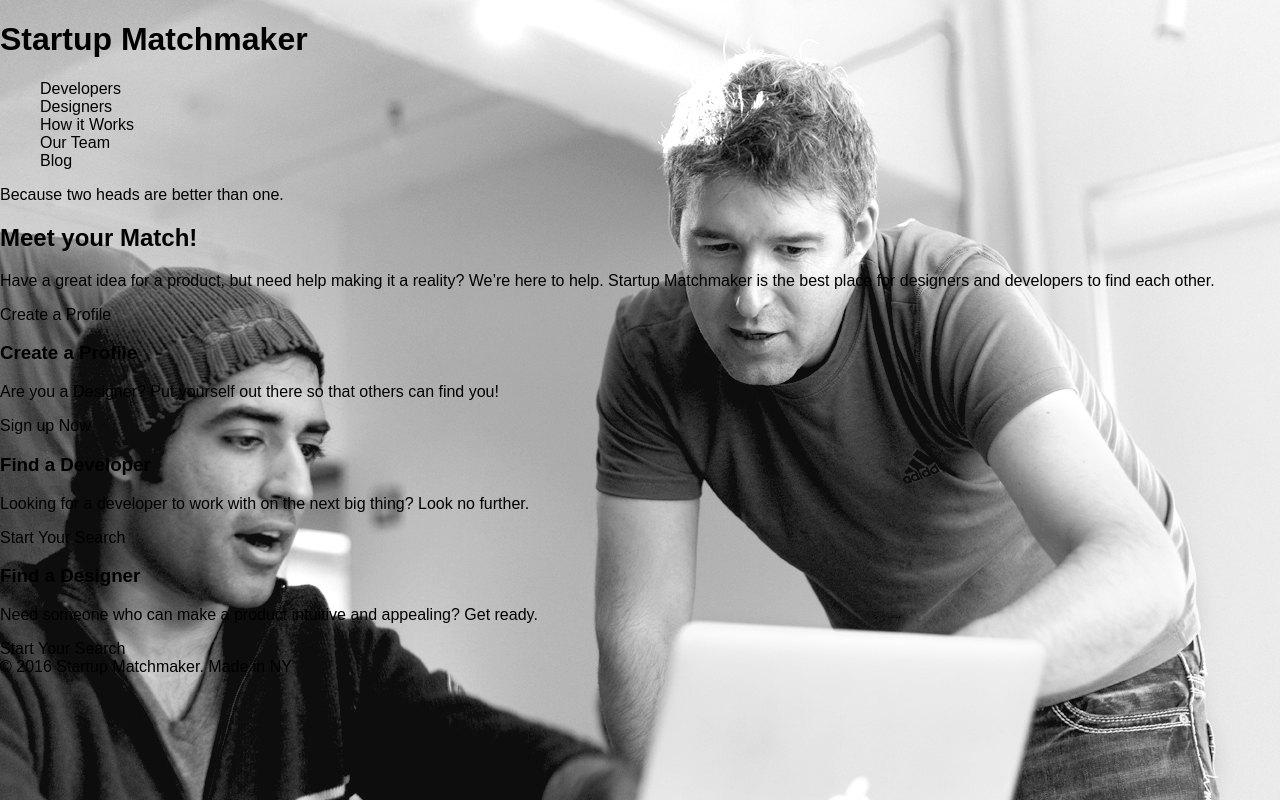
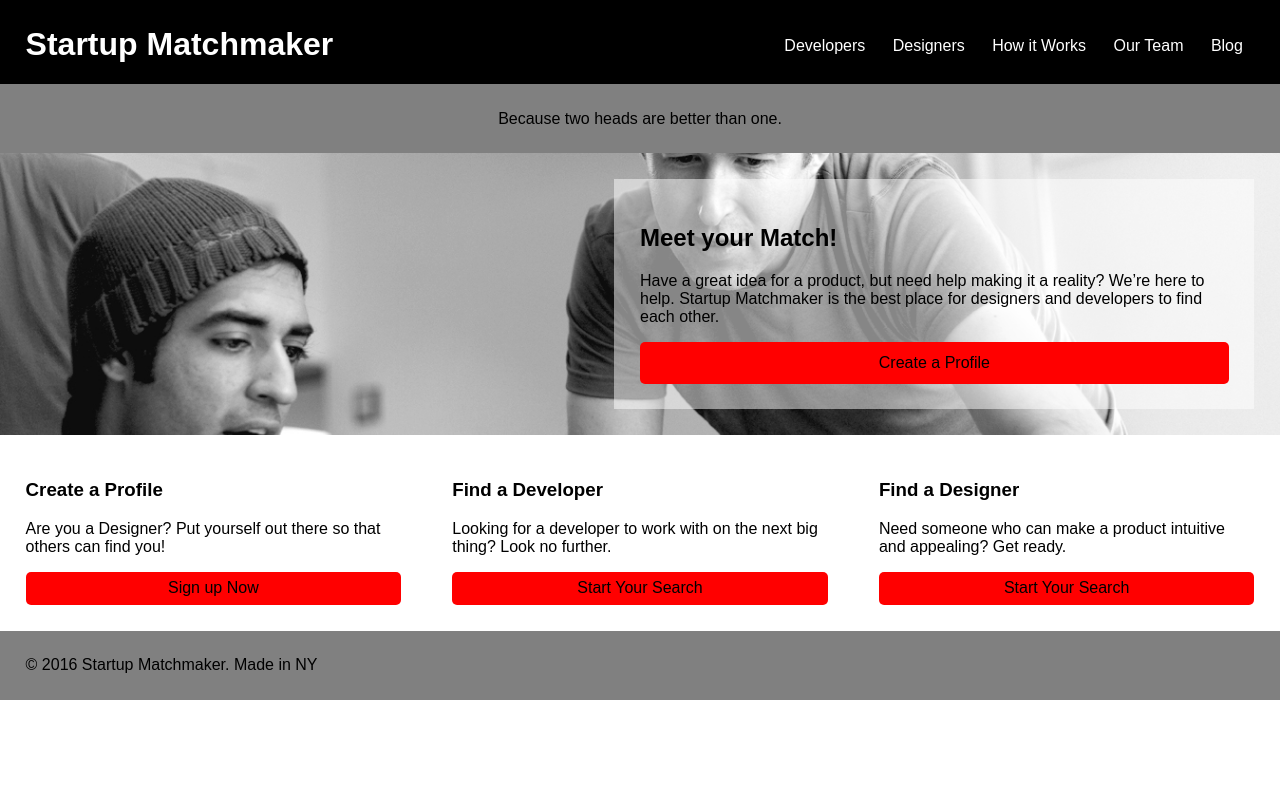
Before and after one commit to carlyns/fewd9-05-startup_matchmaker, a plain HTML site: page index.html in a window 1280 px wide. Drawn offline with Linux system fonts and the light colour scheme.

Commit message:
structure done
i think

```diff
--- a/css/main.css
+++ b/css/main.css
@@ -6,7 +6,6 @@ html {
 *, *:before, *:after {
   box-sizing: inherit;
 }
-
 
 /* Clearfix hack */
 
@@ -18,8 +17,97 @@ html {
     clear: both;
 }
 
-/* Background hint from Dave */
+/* LAYOUT STUFF */
 
-body{
+.title {
+	width: 50%;
+	float: left;
+}
+
+/* Aligning the Top */
+h1 {
+	margin-top: 0;
+}
+ul {
+	margin-top: 0;
+}
+header {
+	padding-top: 2%;
+	padding-left: 2%;
+	padding-right: 2%;
+}
+
+
+
+
+
+nav {
+	width: 50%;
+	float: right;
+	text-align: right;
+
+}
+
+nav li {
+		display: inline-block;
+		padding: 2% 2% 1% 2%;
+
+}
+.tagline {
+	clear: both;
+	padding: 2%;
+}
+
+.twoguys {
 	background: url(../images/coworking.jpg) no-repeat;
+	overflow: auto;
+    background-position: 60% 40%;
+    background-size: cover;
 }
+
+.callbox {
+	width: 50%;
+	float: right;
+	padding: 2%;
+	margin: 2%;
+}
+.button {
+	padding: 2%;
+	text-align: center;
+}
+.threeboxes {
+	clear: both;
+	overflow: auto; /* not sure why clearfix didn't work*/
+}
+.box {
+	width: 33.33333%;
+	float: left;
+	padding: 2%;
+
+}
+footer {
+	clear: both;
+	padding: 2%;
+
+}
+
+
+/*--------- STYLING STUFF ---------*/
+header {
+	background: black;
+	color: white;
+}
+.tagline {
+	background: grey;
+	text-align: center;
+}
+.callbox {
+	background: rgba(255,255,255,0.5);
+}
+.button {
+	background: red;
+	border-radius: 5px;
+}
+footer {
+	background: grey;
+}
--- a/index.html
+++ b/index.html
@@ -13,8 +13,8 @@
 
 <!-- Header and tagline -->
 
-<header>
-	<h1>Startup Matchmaker</h1>
+<header class="clearfix">
+	<div class="title"><h1>Startup Matchmaker</h1></div>
 
 	<nav>
 		<ul>
```
